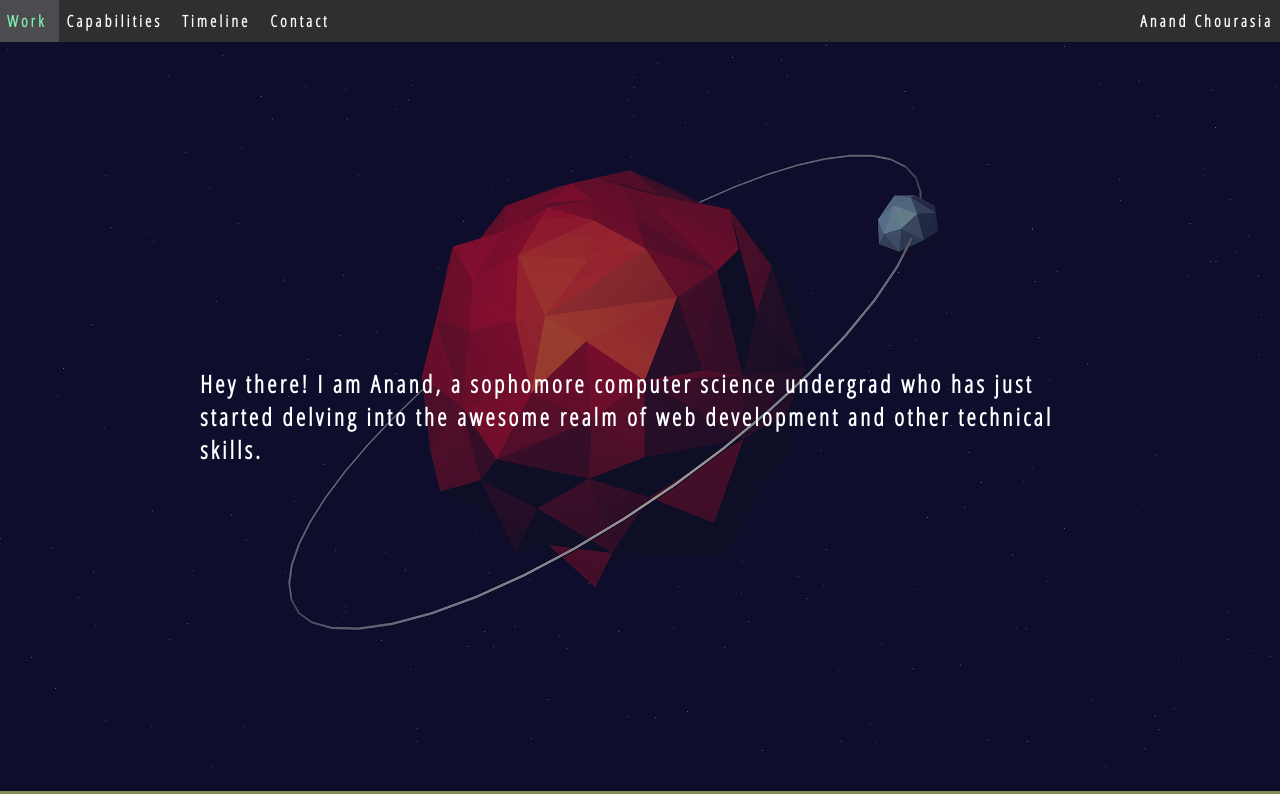
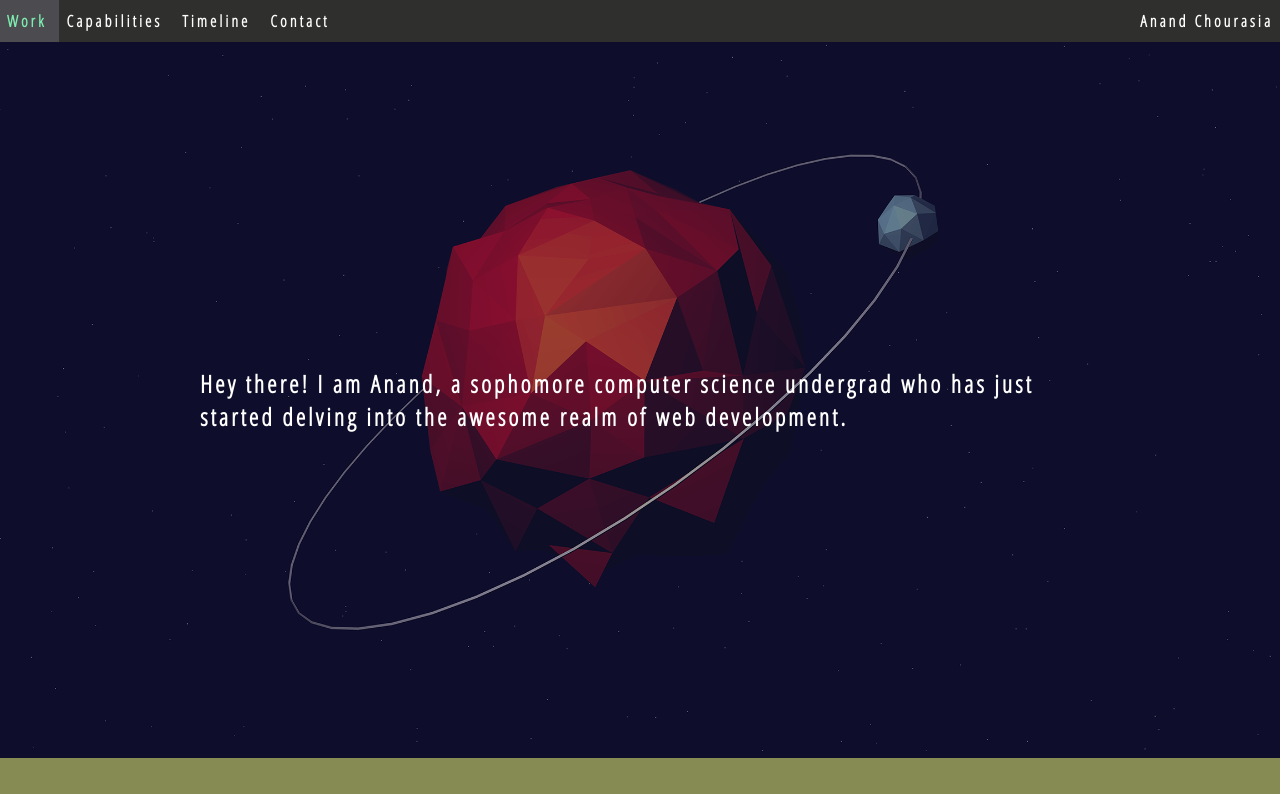
Before and after one commit to AnandChourasia007/myPortfolio, a plain HTML site: page index.html in a window 1280 px wide. Shown: the top 794 px of the page. Drawn offline with Linux system fonts and the light colour scheme.

Commit message:
Update index.html

```diff
--- a/index.html
+++ b/index.html
@@ -36,7 +36,7 @@
 	</nav>
         <div class="intro">
             <h2 class="FirstLine">
-                Hey there! I am Anand, a sophomore computer science undergrad who has just started delving into the awesome realm of web development and other technical skills.
+                Hey there! I am Anand, a sophomore computer science undergrad who has just started delving into the awesome realm of web development.
             </h2>
         </div>
         <div class="work" id="Work">
```
